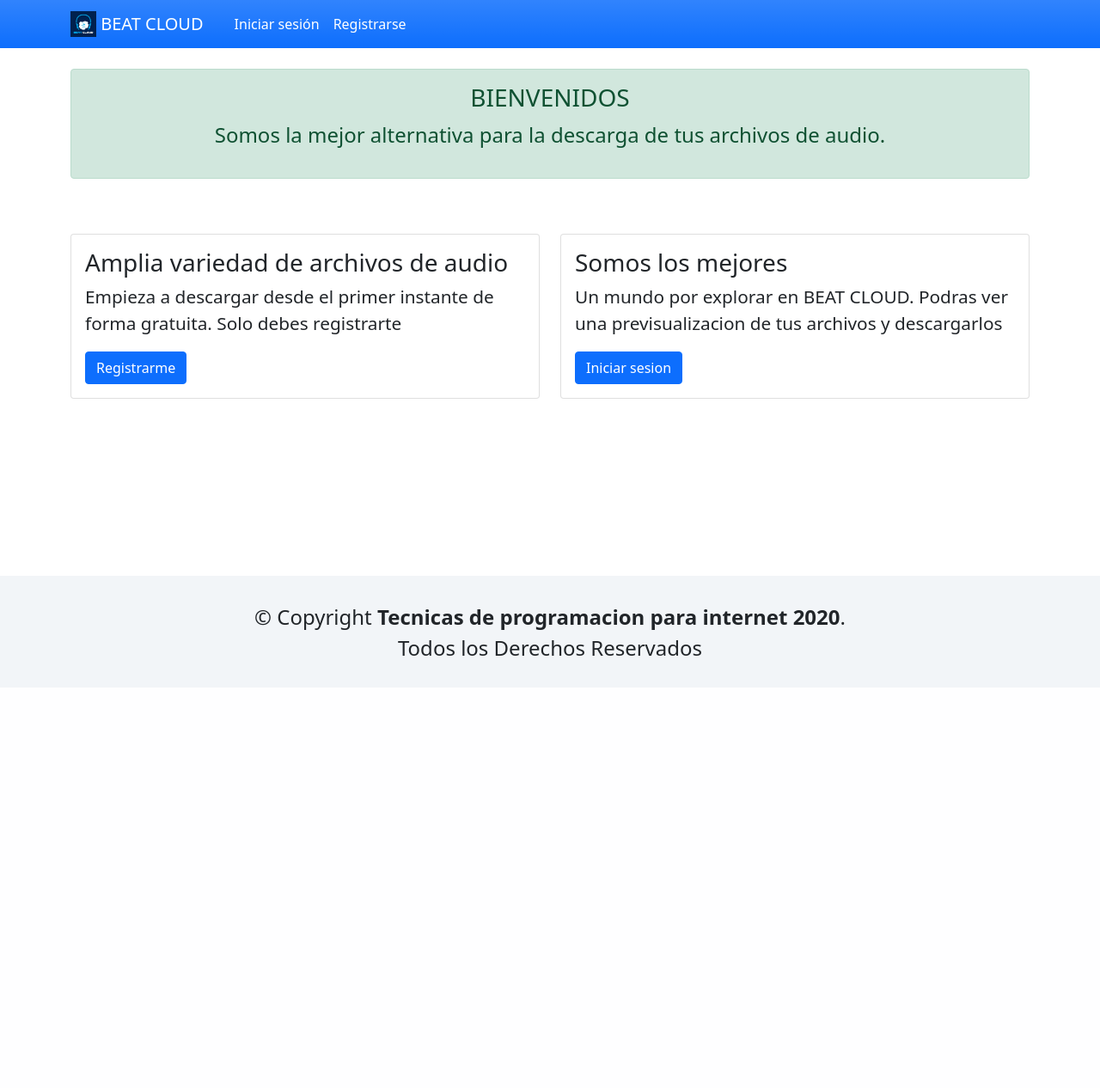
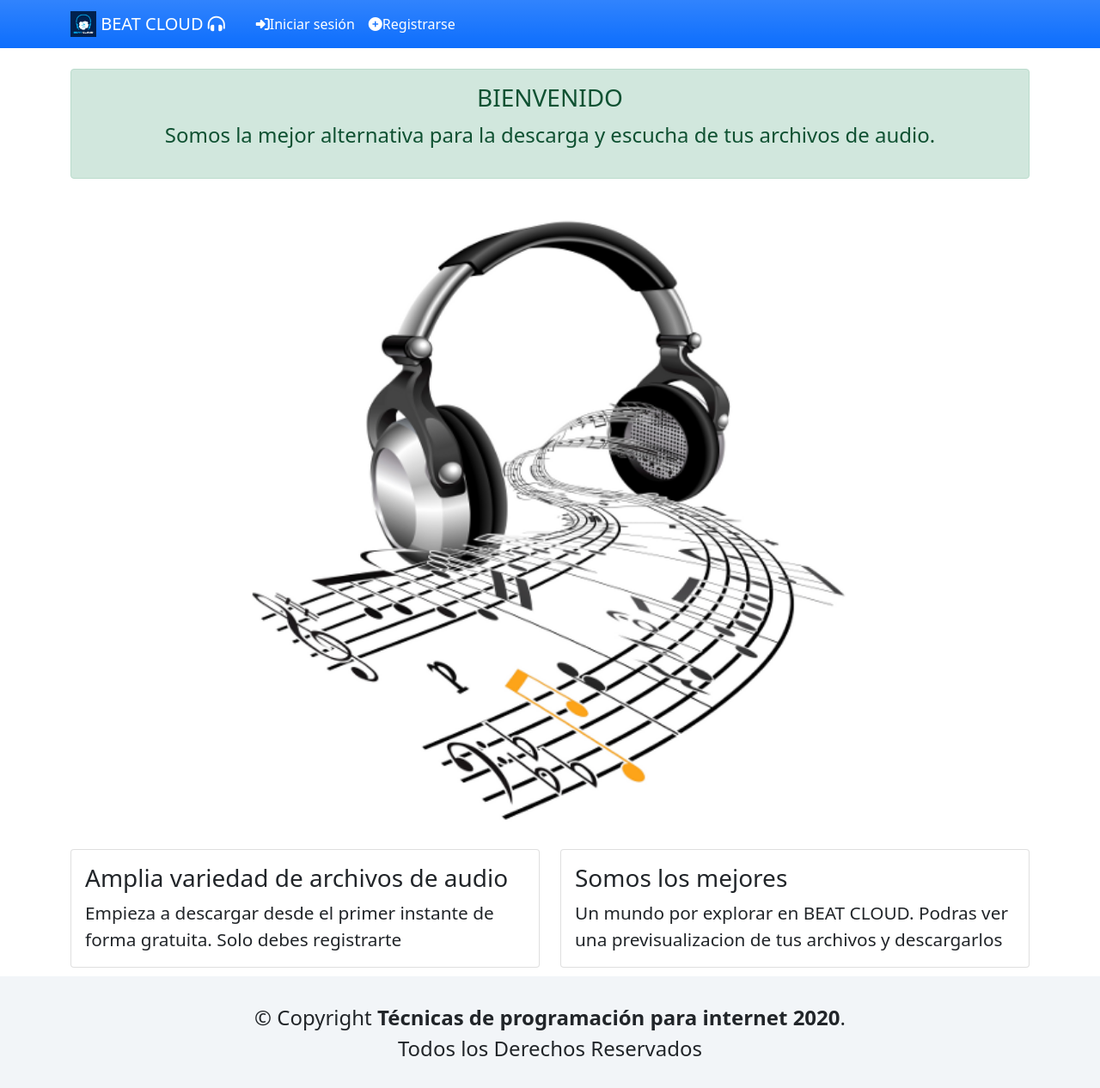
Before and after one commit to PT18003/Proyecto_TPI, a Django app: page / in a window 1280 px wide. Shown: the whole page at 86% size. Before the commit the page ends 763 px from the top, so only its background shows below. Run offline with Django 3.2, Linux system fonts and the light colour scheme; some libraries are stand-ins or nearby versions.

Commit message:
Maquillaje

```diff
--- a/ProyectoTPI/settings.py
+++ b/ProyectoTPI/settings.py
@@ -28,7 +28,7 @@ SECRET_KEY = 'r508#k@)jn*x4&%$=os@-zrx!k+f+8%)j^k7&n2=@3&(!b+&3w'
 # SECURITY WARNING: don't run with debug turned on in production!
 DEBUG = True
 
-ALLOWED_HOSTS = ['206.81.9.193']
+ALLOWED_HOSTS = ['*']
 
 MESSAGE_STORAGE = 'django.contrib.messages.storage.cookie.CookieStorage'
 
@@ -87,9 +87,9 @@ DATABASES = {
         'ENGINE': 'django.db.backends.postgresql_psycopg2',
         'NAME': 'audios',
         'USER' : 'postgres', #usuario postgres (o puedes crear uno propio)
-        'PASSWORD' : '123456', #contraseña de usuario postgres u otro
+        'PASSWORD' : 'administrador', #contraseña de usuario postgres u otro
         'HOST' : 'localhost',
-        'PORT' : 5432,
+        'PORT' : 5433,
     }
 }
 
--- a/SistemaAudios/templates/SistemaAudios/index.html
+++ b/SistemaAudios/templates/SistemaAudios/index.html
@@ -7,17 +7,19 @@
   <br>
   <!-- ><h2 class="text-center">Bienvenidos</h2><!-->
   <div class="alert alert-success" role="alert">
-    <h3 class="alert-heading text-center font-weight-bold">BIENVENIDOS</h4>
-    <p id="parrafo" class="text-center font-weight-bold">Somos la mejor alternativa para la descarga de tus archivos de audio.</p>
+    <h3 class="alert-heading text-center font-weight-bold">BIENVENIDO</h4>
+    <p id="parrafo" class="text-center font-weight-bold">Somos la mejor alternativa para la descarga y escucha de tus archivos de audio.</p>
   </div>
-  <br><br>
-  <div class="row">
+  <div class="container">
+    {% load static %}
+    <img src="{% static 'SistemaAudios/img/3.png' %}" alt=""style="width:70%" class="mx-auto d-block">
+  </div>
+ <div class="row">
     <div class="col-sm-6">
       <div class="card">
         <div class="card-body">
           <h3 class="card-title">Amplia variedad de archivos de audio</h5>
           <p id="parra" class="card-text">Empieza a descargar desde el primer instante de forma gratuita. Solo debes registrarte</p>
-          <a href="{% url 'register' %}" class="btn btn-primary">Registrarme</a>
         </div>
       </div>
     </div>
@@ -26,7 +28,6 @@
         <div class="card-body">
           <h3 class="card-title">Somos los mejores</h5>
           <p id="parra" class="card-text">Un mundo por explorar en BEAT CLOUD. Podras ver una previsualizacion de tus archivos y descargarlos</p>
-          <a href="{% url 'login' %}" class="btn btn-primary">Iniciar sesion</a>
         </div>
       </div>
     </div>
--- a/SistemaAudios/templates/SistemaAudios/plantilla.html
+++ b/SistemaAudios/templates/SistemaAudios/plantilla.html
@@ -9,6 +9,7 @@
     <script src="https://cdn.jsdelivr.net/npm/sweetalert2@10"></script>
     <script type="text/javascript" src="http://code.jquery.com/jquery-3.5.1.min.js"></script>
     <link href="https://fonts.googleapis.com/icon?family=Material+Icons" rel="stylesheet">
+    <script src="https://kit.fontawesome.com/52edad9896.js" crossorigin="anonymous"></script>
     <title>{% block title %}{% endblock %}</title>
 </head>
 <body onload="cargar()">
@@ -16,7 +17,7 @@
     <div class="container">
       <a class="navbar-brand" href="/">
         <img src="{% static 'SistemaAudios/img/logo.jpg' %}" alt="" width="30" height="30" class="d-inline-block align-top">
-        BEAT CLOUD
+        BEAT CLOUD <i class="fas fa-headphones-alt"></i>
       </a>
       <button class="navbar-toggler" type="button" data-bs-toggle="collapse" data-bs-target="#navbarNavDropdown" aria-controls="navbarNavDropdown" aria-expanded="false" aria-label="Toggle navigation">
         <span class="navbar-toggler-icon"></span>
@@ -28,29 +29,29 @@
           <ul class="navbar-nav me-auto mb-2 mb-lg-0">
             {% if request.user.is_authenticated %}
               <li class="nav-item">
-                <a class="nav-link active" href="/">Inicio</a>
+                <a class="nav-link active" href="/"><i class="fas fa-home"></i> Inicio</a>
               </li>
               <li class="nav-item">
-                <a class="nav-link active" href="{% url 'busqueda' %}">Audios</a>
+                <a class="nav-link active" href="{% url 'busqueda' %}"><i class="fas fa-file-audio"></i> Audios</a>
               </li>
               <li class="nav-item">
-                <a class="nav-link active" href="{% url 'mis_recursos' %}">Mis audios</a>
+                <a class="nav-link active" href="{% url 'mis_recursos' %}"><i class="fas fa-music"></i> Mis audios</a>
               </li>
               <li class="nav-item dropdown">
                 <a class="nav-link dropdown-toggle active" href="#" id="navbarDropdownMenuLink" role="button" data-bs-toggle="dropdown" aria-expanded="false">
                   Listas
                 </a>
                 <ul class="dropdown-menu" aria-labelledby="navbarDropdownMenuLink">
-                  <li><a class="dropdown-item" href="{% url 'ver_lista' 1 %}">Favoritos</a></li>
-                  <li><a class="dropdown-item" href="{% url 'ver_lista' 2 %}">Escuchar mas tarde</a></li>
+                  <li><a class="dropdown-item" href="{% url 'ver_lista' 1 %}"><i class="fas fa-heart"></i> Favoritos</a></li>
+                  <li><a class="dropdown-item" href="{% url 'ver_lista' 2 %}"><i class="fas fa-clock"></i> Escuchar mas tarde</a></li>
                 </ul>
               </li>
             {% else %}
               <li class="nav-item">
-                <a class="nav-link active" href="{% url 'login' %}">Iniciar sesión</a>
+                <a class="nav-link active" href="{% url 'login' %}"><i class="fas fa-sign-in-alt"></i>Iniciar sesión</a>
               </li>
               <li class="nav-item">
-                <a class="nav-link active" href="{% url 'register' %}">Registrarse</a>
+                <a class="nav-link active" href="{% url 'register' %}"><i class="fas fa-plus-circle"></i>Registrarse</a>
               </li>
             {% endif %}
           </ul>
@@ -59,11 +60,11 @@
             {% if request.user.is_authenticated %}
               <ul class="navbar-nav me-auto mb-2 mb-lg-0">
                 <li class="nav-item dropdown">
-                  <a class="nav-link dropdown-toggle active" href="#" id="navbarDropdownMenuLink" role="button" data-bs-toggle="dropdown" aria-expanded="false">
+                  <a class="nav-link dropdown-toggle active" href="#" id="navbarDropdownMenuLink" role="button" data-bs-toggle="dropdown" aria-expanded="false"><i class="fas fa-user"></i>
                     {{ request.user.username }}
                   </a>
                   <ul class="dropdown-menu" aria-labelledby="navbarDropdownMenuLink">
-                    <li><a class="dropdown-item" href="{% url 'logout' %}">Cerrar sesion</a></li>
+                    <li><a class="dropdown-item" href="{% url 'logout' %}"><i class="fas fa-sign-out-alt"></i> Cerrar sesion</a></li>
                   </ul>
                 </li>
               </ul>
@@ -86,7 +87,7 @@
 <footer id="footer">
   <div class="container">
       <div class="copyright">
-        &copy; Copyright <strong>Tecnicas de programacion para internet 2020</strong>. <br> Todos los Derechos Reservados
+        &copy; Copyright <strong>Técnicas de programación para internet 2020</strong>. <br> Todos los Derechos Reservados
       </div>
 
     </div>
```
Also changed, not shown: SistemaAudios/templates/SistemaAudios/recurso_confirm_delete.html (+7 -3 lines), SistemaAudios/templates/SistemaAudios/recurso_form.html (+5 -4 lines), SistemaAudios/static/SistemaAudios/css/mystylesheet.css (line endings or trailing spaces).
